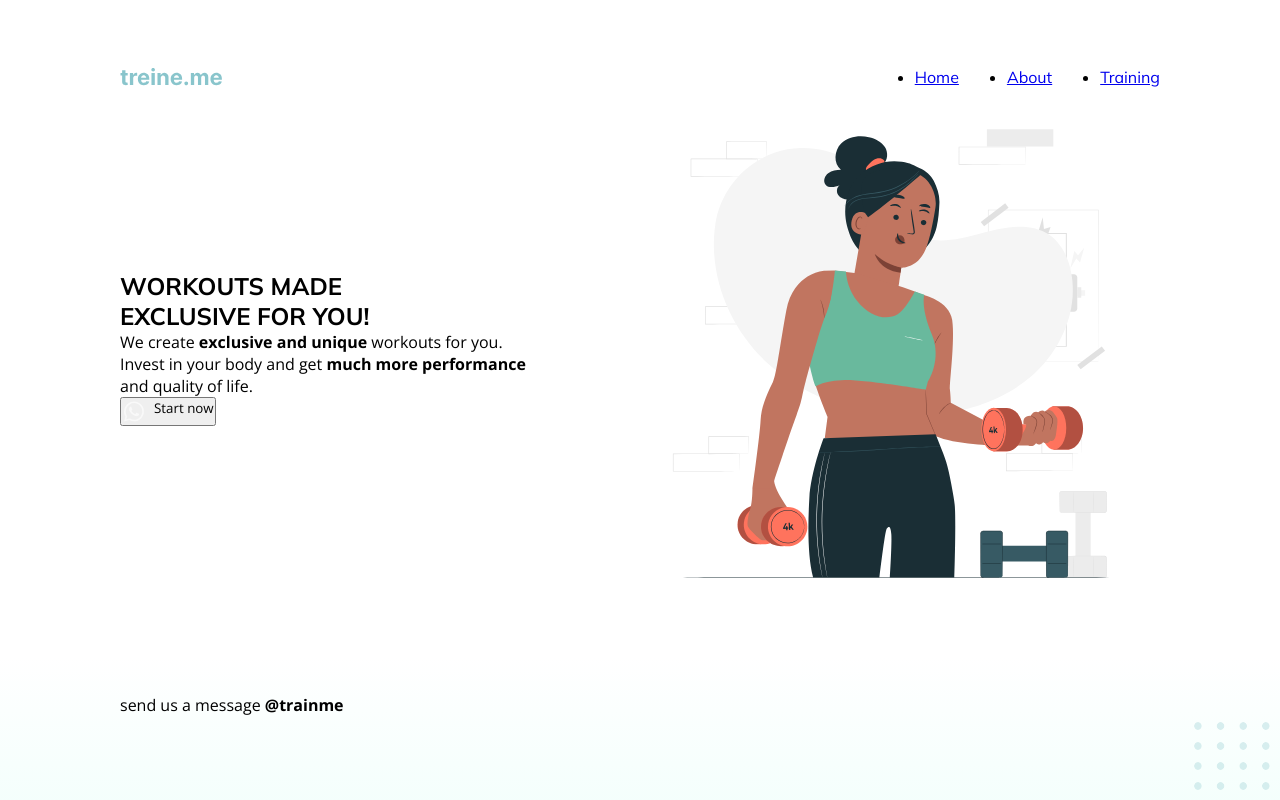
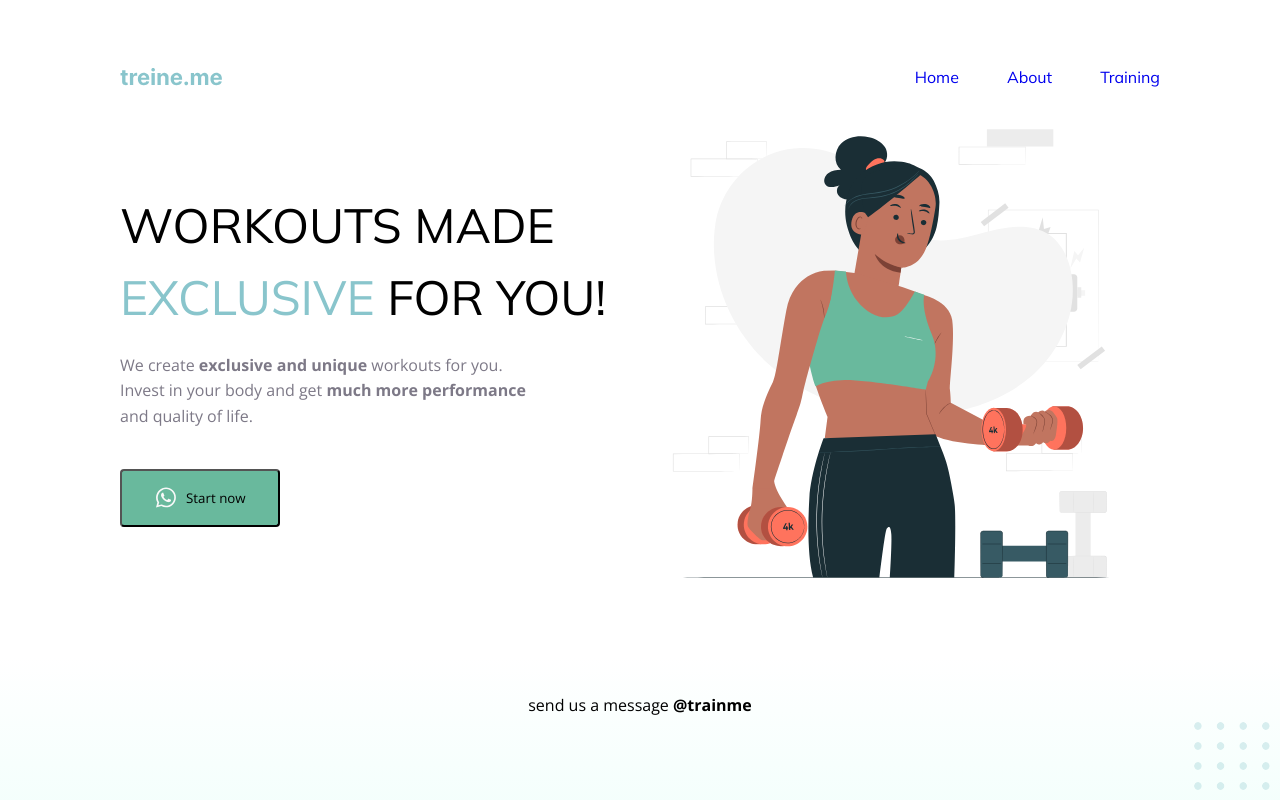
Before and after one commit to hilmatrix/dti-front-end-day-2, a plain HTML site: page index.html in a window 1280 px wide. Drawn offline with nearby package versions, Linux system fonts and the light colour scheme.

Commit message:
solusi perbaikan css

```diff
--- a/style.css
+++ b/style.css
@@ -30,17 +30,31 @@ nav {
 nav ul {
   display: flex;
   gap: 48px;
+  list-style-type: none;
 }
 
 /* Check list link style */
 nav ul li a {
+    text-decoration: none;
+}
 
+nav ul li a:visited {
+  color: black; /* Visited link */
+  text-decoration: none;
 }
 
 /* Make text bold on hover */
 nav ul li a:hover {
+  color: black; /* Mouse over link */
+  text-decoration: none; /* Optional: adds underline on hover */
+  font-weight: bold;
+}
 
+nav ul li a:active {
+  color: black; /* Active (clicked) link */
+  text-decoration: none;
 }
+
 
 
 main {
@@ -48,6 +62,68 @@ main {
   justify-content: space-between;
   align-items: center;
   margin-bottom: 88px;
+}
+
+main h1 {
+  /* workouts made exclusive for you! */
+
+font-family: 'Mulish';
+font-style: normal;
+font-weight: 400;
+font-size: 48px;
+line-height: 150%;
+/* or 72px */
+text-transform: uppercase;
+
+color: #000000;
+
+mix-blend-mode: normal;
+
+margin-top: 20px;
+margin-bottom: 20px;
+}
+
+main h1 span {
+  color: rgba(137, 197, 204, 1);
+}
+
+main p {
+  /* We create exclusive and unique workouts for you. Invest in your body and get much more performance and quality of life. */
+
+font-family: 'Open Sans';
+font-style: normal;
+font-weight: 400;
+font-size: 16px;
+line-height: 160%;
+/* or 26px */
+
+color: #7D7987;
+
+mix-blend-mode: normal;
+
+margin-top: 20px;
+margin-bottom: 40px;
+
+}
+
+main button {
+  /* Button / Primary */
+
+/* Auto layout */
+display: flex;
+flex-direction: row;
+justify-content: center;
+align-items: center;
+padding: 14px 32px 15px;
+gap: 8px;
+
+/* Primary color
+
+Green
+*/
+background: #69B99D;
+border-radius: 4px;
+
 }
 
 /* Check margin and font styling */
@@ -78,6 +154,7 @@ main {
 /* Check the text styling */
 footer {
   font-family: 'Open Sans', sans-serif;
+  text-align: center;
 }
 
 /* Check the text styling */
```
